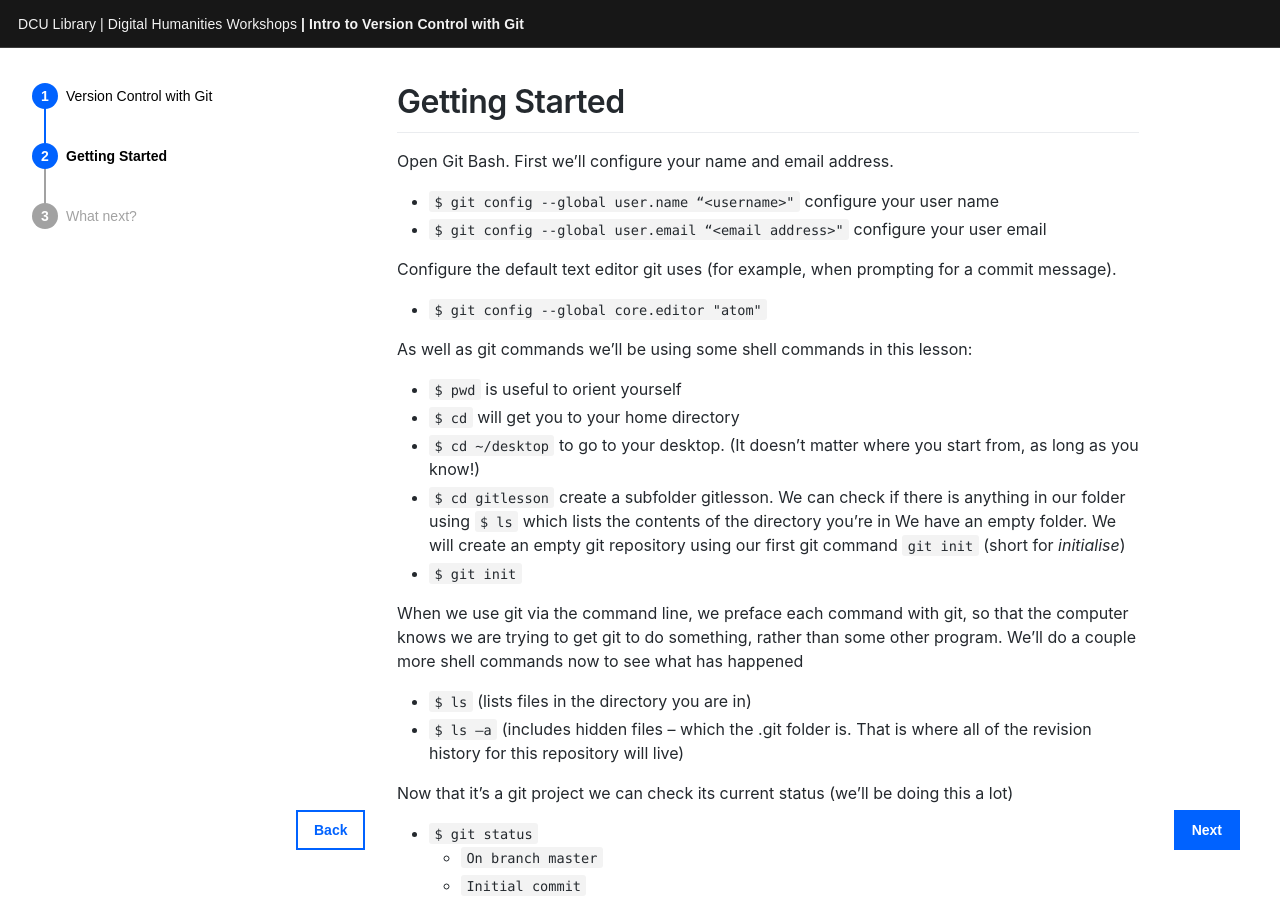
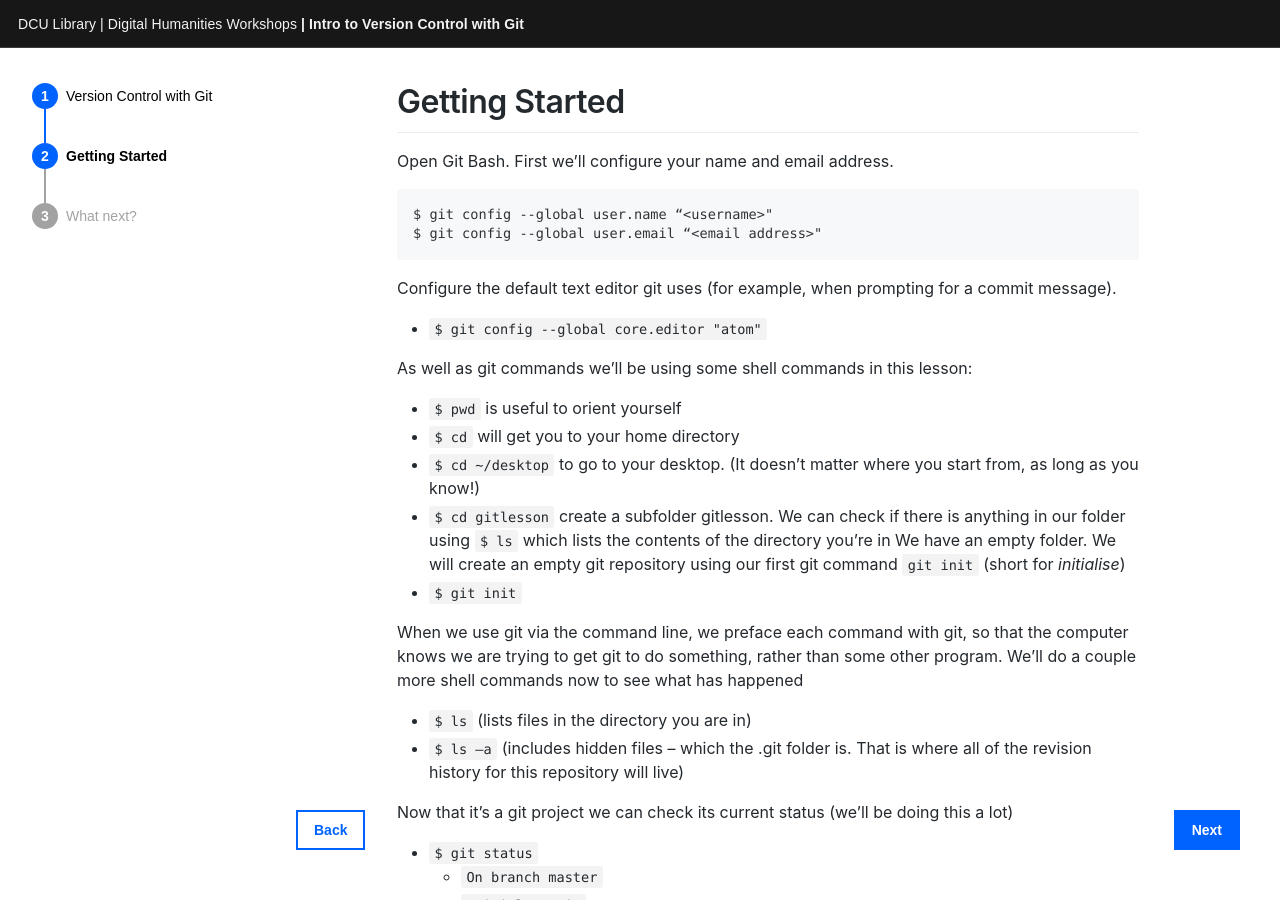
Before and after one commit to liamodwyer/github-pages, a Jekyll site: the page built from _workshop/getting-started-with-git.md, in a window 1280 px wide. Built offline with Jekyll 4.4.1, drawn with Linux system fonts in a browser that asks for light colours; some web fonts are replaced.

Commit message:
Test console for bash script

````diff
--- a/_workshop/getting-started-with-git.md
+++ b/_workshop/getting-started-with-git.md
@@ -5,8 +5,10 @@ date: 0000-01-02    # Page order is set by date
 
 Open Git Bash.
 First we’ll configure your name and email address.
-* `$ git config --global user.name “<username>"` configure your user name
-* `$ git config --global user.email “<email address>"` configure your user email
+```console
+$ git config --global user.name “<username>"
+$ git config --global user.email “<email address>"
+```
 
 Configure the default text editor git uses (for example, when prompting for a commit message).
 * `$ git config --global core.editor "atom"`
````
